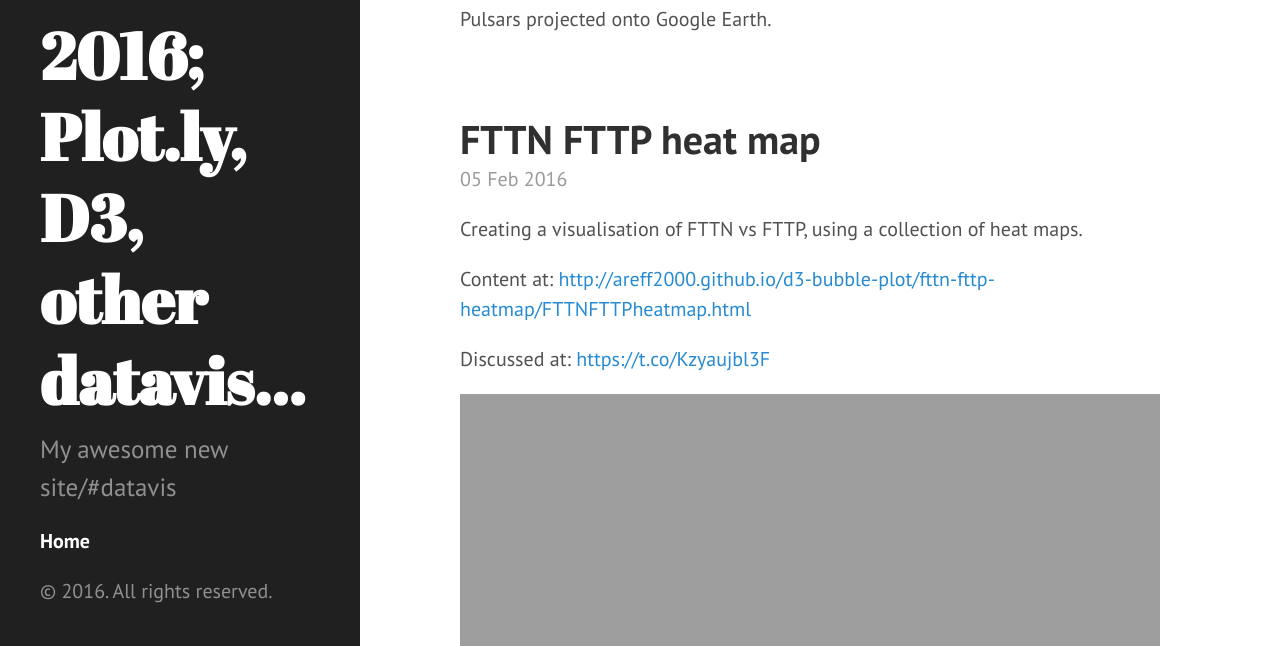
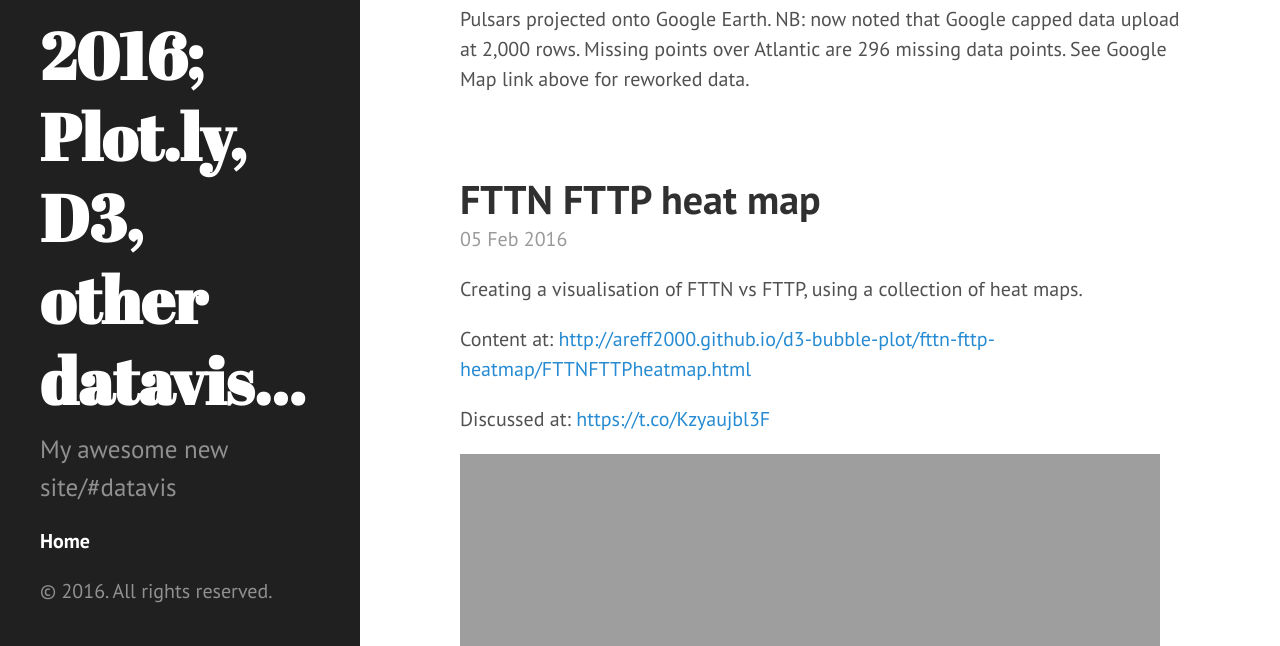
Before and after one commit to areff2000/areff2000.github.io, a Jekyll site: the page built from index.html, in a window 1280 px wide and 900 px high, scrolled down 4239 px, cut to the strip 254-900 px from the top of the window. Built offline with Jekyll 4.4.1, drawn with Linux system fonts in a browser that asks for light colours; the list of posts is cut into pages by our own code.

Commit message:
Post update: Pulsar Voices

```diff
--- a/_posts/2016-03-05-pulsar-voices.markdown
+++ b/_posts/2016-03-05-pulsar-voices.markdown
@@ -63,4 +63,5 @@ Doesn't seem any way to share Google Earth view, but can share Map view.
 Status of map: Public on the web - Anyone on the Internet can find and view
 
 <iframe width="420" height="315" src="https://www.youtube.com/embed/F119gqOKJ1U" frameborder="0" allowfullscreen></iframe>
-Pulsars projected onto Google Earth.
+Pulsars projected onto Google Earth. NB: now noted that Google capped data upload at 2,000 rows.
+Missing points over Atlantic are 296 missing data points. See Google Map link above for reworked data.
```
